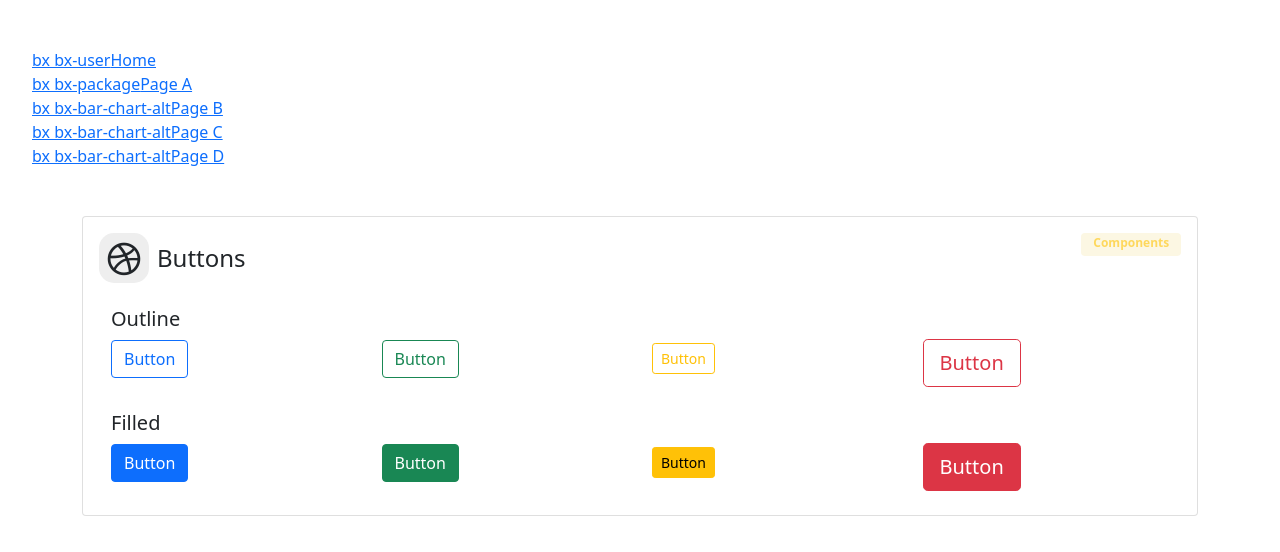
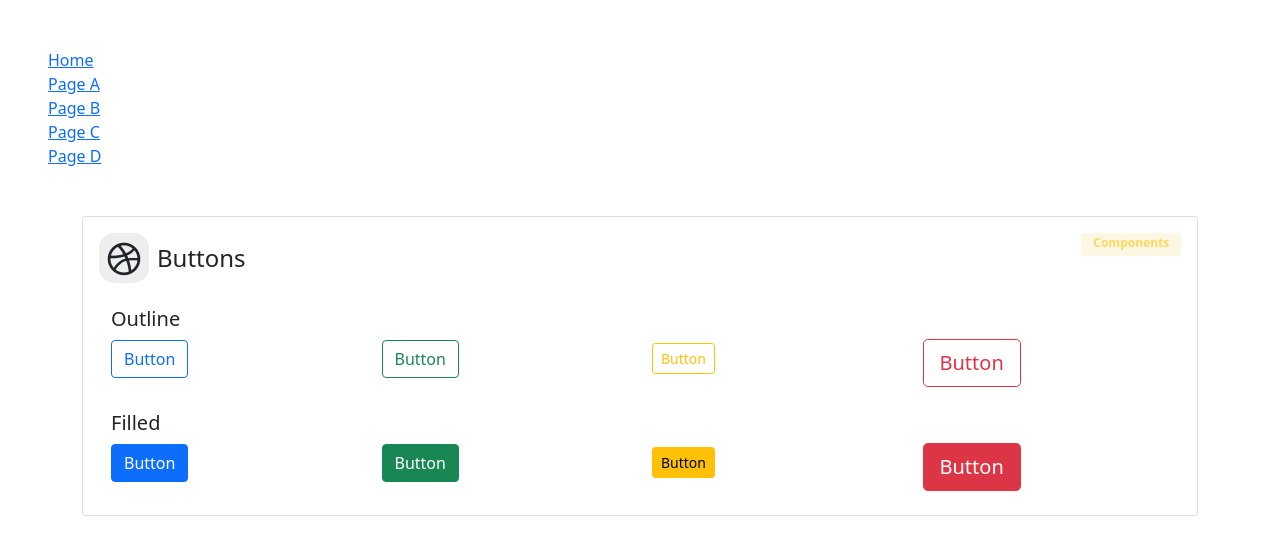
Before and after one commit to symon254/React-Components, a React (Create React App) app: page / in a window 1280 px wide. Shown: the top 552 px of the page. Built offline with nearby package versions, Linux system fonts and the light colour scheme.

Commit message:
refactor(Routes.js): routes
adding icons and classnames to routes

```diff
--- a/src/Routes/Routes.js
+++ b/src/Routes/Routes.js
@@ -1,27 +1,36 @@
+//import React from "react";
+import { AiTwotoneHome, AiTwotoneCompass } from "react-icons/ai";
+
 const routes = [
     {
         name: "Home",
         path: "/",
-        icon: "bx bx-user",
+        icon: <AiTwotoneHome />,
+        cName: "item-tab",
     },
     {
         name: "Page A",
         path: "/pageA",
-        icon: "bx bx-package",
+        icon: <AiTwotoneCompass />,
+        cName: "item-tab",
     },
     {
         name: "Page B",
         path: "/pageB",
-        icon: "bx bx-bar-chart-alt",
+        icon: <AiTwotoneCompass />,
+        cName: "item-tab",
     },
     {
         name: "Page C",
         path: "/pageC",
-        icon: "bx bx-bar-chart-alt",
-    },{
+        icon: <AiTwotoneCompass />,
+        cName: "item-tab",
+    },
+    {
         name: "Page D",
         path: "/pageD",
-        icon: "bx bx-bar-chart-alt",
+        icon: <AiTwotoneCompass />,
+        cName: "item-tab",
     },
 ];
 
```
